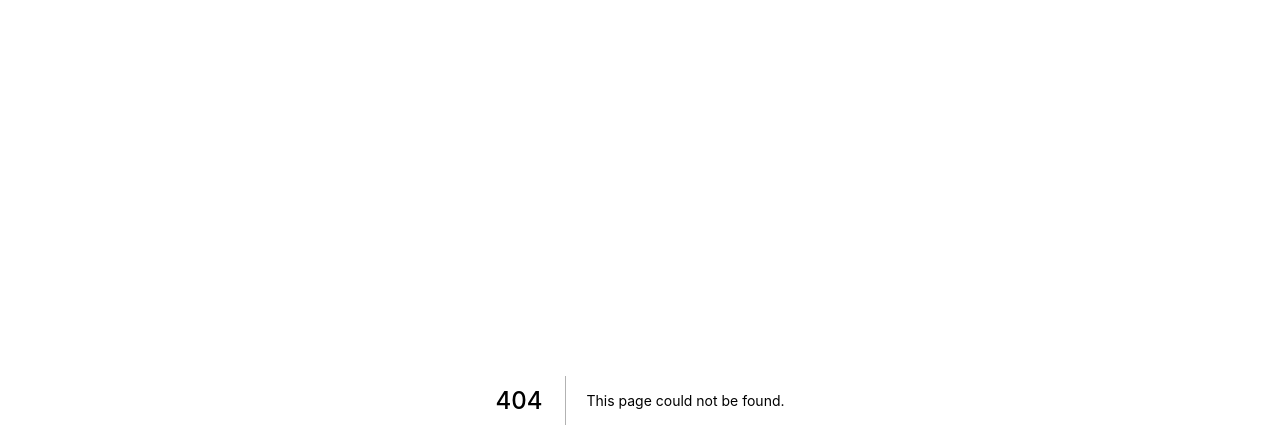
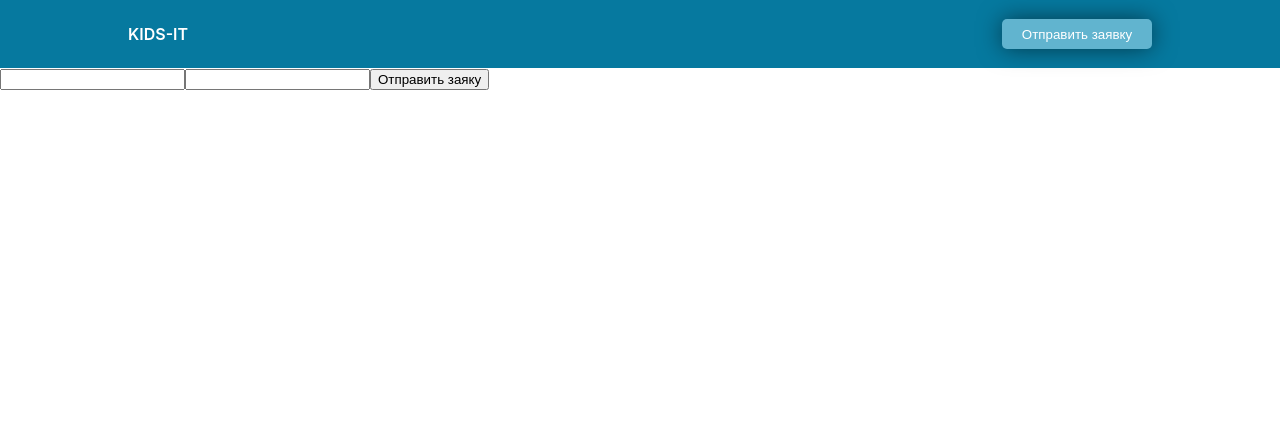
Before and after one commit to valkovfs/front, a Next.js app: page /request in a window 1280 px wide. Before the commit this address had no page. Shown: the top 448 px of the page. Built offline with nearby package versions, Linux system fonts and the light colour scheme.

Commit message:
add header

```diff
--- /dev/null
+++ b/components/header/Header.js
@@ -0,0 +1,11 @@
+
+
+export default function Header(func) {
+
+    return (
+            <header className="header">
+                <a href="/"><div className="header_logo">KIDS-IT</div></a>
+                <button func={func} className="header_button">Отправить заявку</button>
+            </header>
+    )
+}
--- a/package.json
+++ b/package.json
@@ -8,7 +8,8 @@
     "start": "next start"
   },
   "dependencies": {
-    "next": "10.0.3",
+    "axios": "^0.21.0",
+    "next": "^10.0.3",
     "react": "17.0.1",
     "react-dom": "17.0.1"
   }
--- /dev/null
+++ b/pages/request.js
@@ -0,0 +1,33 @@
+import {useState,useEffect} from 'react'
+import Head from 'next/head'
+import Header from "../components/header/Header";
+import styles from '../styles/Home.module.css'
+import axios from 'axios'
+
+export default function Home() {
+    const [name, setName] = useState('');
+    const [mobileNumber, setMobileNumber] = useState('')
+
+    const postRequest = () => {
+        axios.post('http://localhost:5000/api/requests', {
+            "name": name,
+            "number": mobileNumber,
+            "status": 1,
+            "createdOn": new Date()
+        })
+    }
+
+    return (
+        <div>
+            <Head>
+                <title>Kids-it - Программирование для детей</title>
+                <meta name="viewport" content="initial-scale=1.0, width=device-width" />
+            </Head>
+            <Header />
+            <input type="text" value={name} onChange={(e) => setName(e.target.value)}/>
+            <input type="text" value={mobileNumber} onChange={(e) => setMobileNumber(e.target.value)}/>
+            <button onClick={postRequest}> Отправить заяку</button>
+
+        </div>
+    )
+}
--- a/styles/globals.css
+++ b/styles/globals.css
@@ -3,7 +3,7 @@ body {
   padding: 0;
   margin: 0;
   font-family: -apple-system, BlinkMacSystemFont, Segoe UI, Roboto, Oxygen,
-    Ubuntu, Cantarell, Fira Sans, Droid Sans, Helvetica Neue, sans-serif;
+    Ubuntu, Cantarell, Fira Sans, Droid Sans, Helvetica Neue, Girloy, sans-serif;
 }
 
 a {
@@ -14,3 +14,38 @@ a {
 * {
   box-sizing: border-box;
 }
+
+.header {
+  display: flex;
+  padding:  1.5% 10% 1.5% 10%;
+  justify-content: space-between;
+  background-color: #06799F;
+  align-items: center;
+}
+
+.header_logo{
+  font-weight: 600;
+  color: #FFF;
+}
+
+.header_button {
+  transition: 0.5s;
+  background-color: #61B4CF;
+  border: none;
+  color: #FFF;
+  border-radius: 5px;
+  width: 150px;
+  height: 30px;
+  -webkit-box-shadow: 0px 0px 25px -1px rgba(0,0,0,0.57);
+  box-shadow: 0px 0px 25px -1px rgba(0,0,0,0.57);
+}
+
+.header_button:hover {
+  transition: 0.5s;
+  background-color: #00AF64;
+  border: none;
+  color: #FFF;
+  border-radius: 5px;
+  width: 150px;
+  height: 30px;
+}
```
Also changed, not shown: pages/index.js (+10 -57 lines), 1 other file (tests, documents, lock files or other folders).
